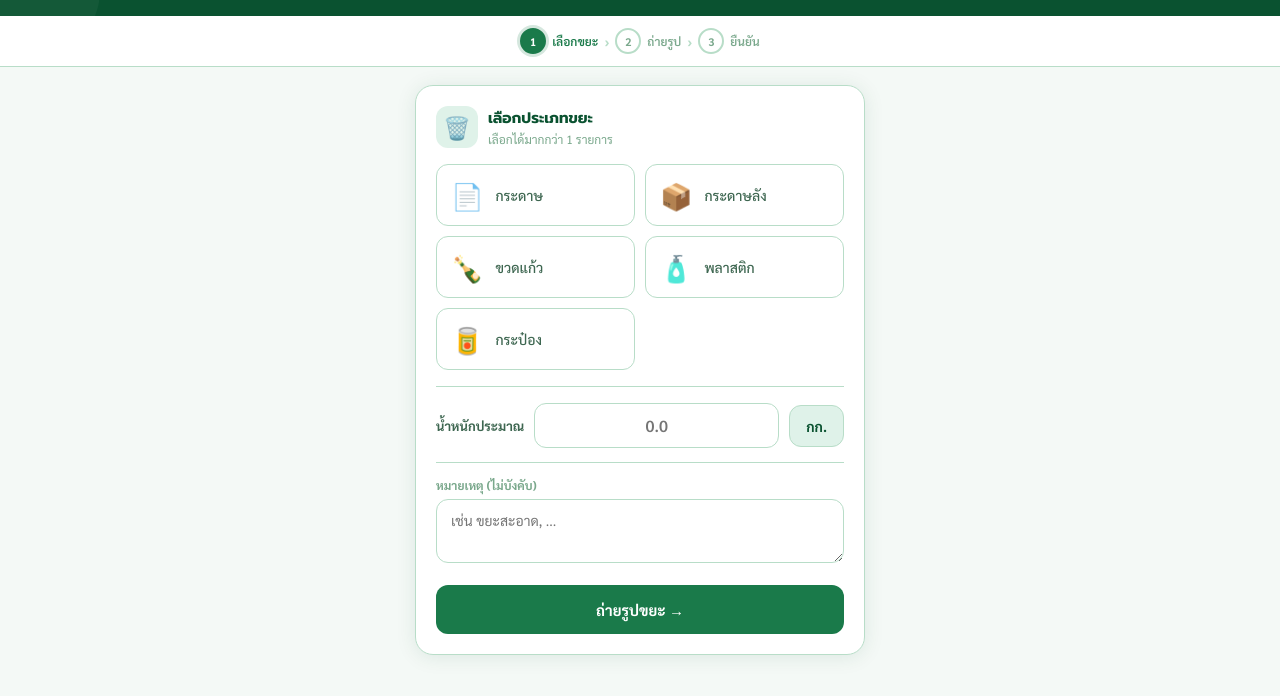
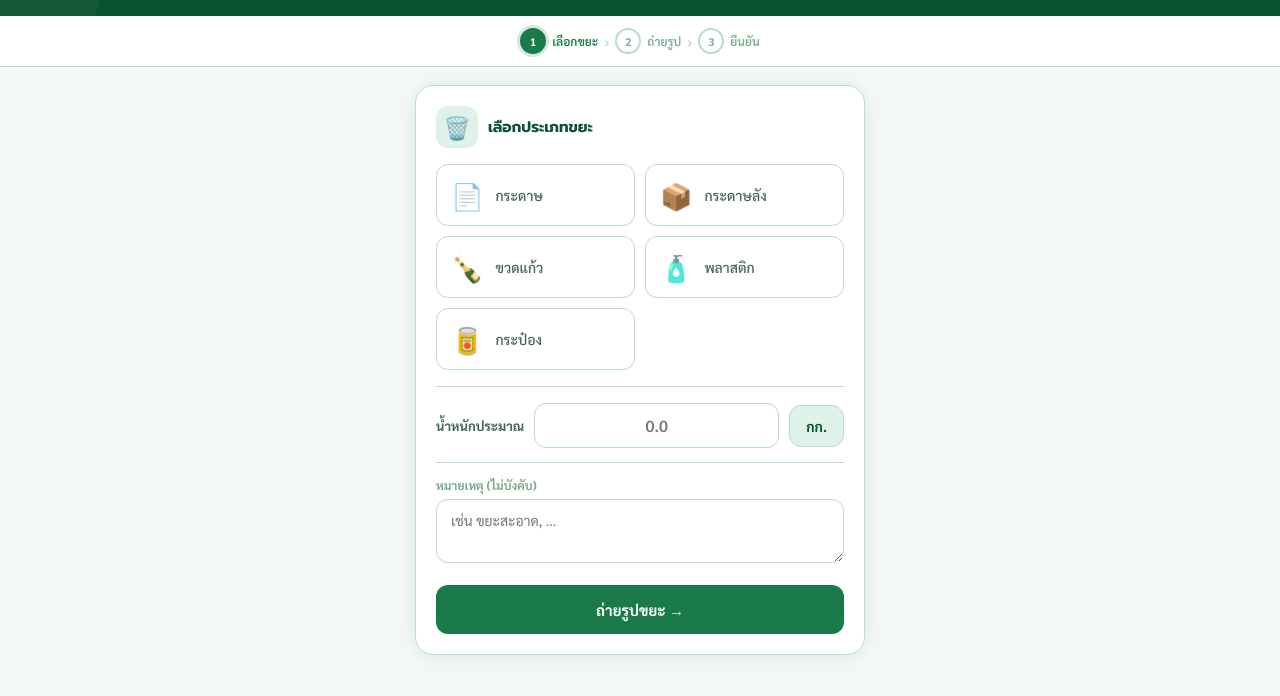
Before and after one commit to mindsupansa/link, a plain HTML site: page index.html in a window 1280 px wide. Shown: the part 148-844 px from the top of the page. Drawn offline with Linux system fonts and the light colour scheme.

Commit message:
Remove subheading about selecting multiple items

```diff
--- a/index.html
+++ b/index.html
@@ -169,7 +169,6 @@ textarea:focus{border-color:var(--g3);box-shadow:0 0 0 3px rgba(45,184,104,.15)}
         <div class="sec-ic">🗑️</div>
         <div>
           <div class="sec-title">เลือกประเภทขยะ</div>
-          <div class="sec-sub">เลือกได้มากกว่า 1 รายการ</div>
         </div>
       </div>
 
```
